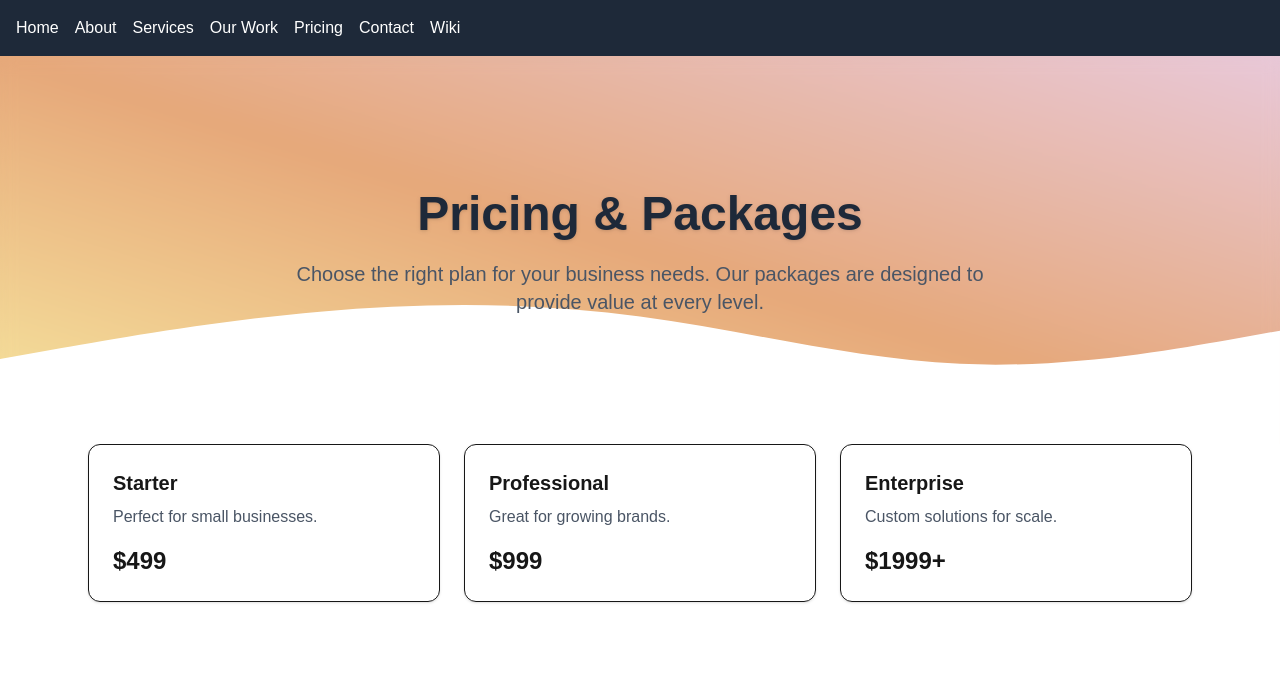
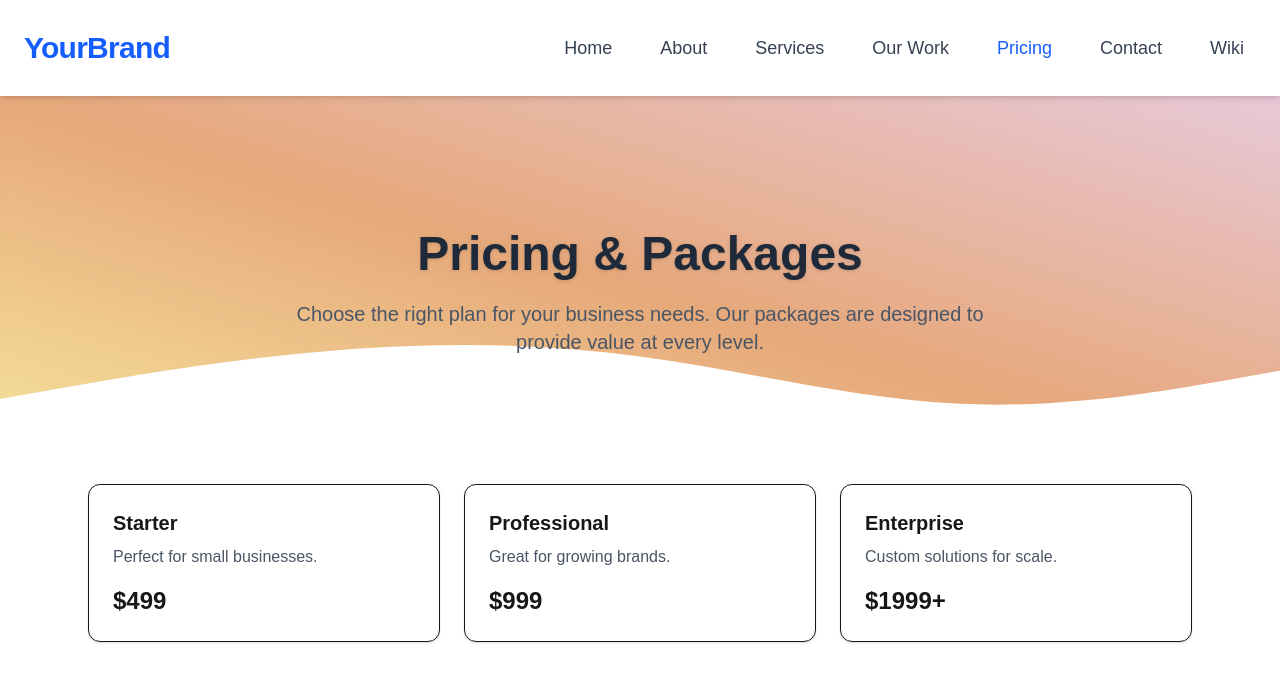
Before and after one commit to judeandy1999/vamossy.com, a Next.js app: page /pricing in a window 1280 px wide. Shown: the top 682 px of the page. Built offline with nearby package versions, Linux system fonts and the light colour scheme.

Commit message:
Refactor NavBar component for improved layout and navigation experience

```diff
--- a/components/navbar.jsx
+++ b/components/navbar.jsx
@@ -1,15 +1,37 @@
+"use client";
 import Link from 'next/link';
+import { usePathname } from 'next/navigation';
 
 export default function NavBar() {
+  const pathname = usePathname(); // Correctly use `usePathname` for the current route
+  const navItems = [
+    { name: 'Home', href: '/' },
+    { name: 'About', href: '/about' },
+    { name: 'Services', href: '/services' },
+    { name: 'Our Work', href: '/our-work' },
+    { name: 'Pricing', href: '/pricing' },
+    { name: 'Contact', href: '/contact' },
+    { name: 'Wiki', href: '/blog' },
+  ];
+
   return (
-    <nav className="flex gap-4 p-4 bg-gray-800 text-white">
-      <Link href="/">Home</Link>
-      <Link href="/about">About</Link>
-      <Link href="/services">Services</Link>
-      <Link href="/our-work">Our Work</Link>
-      <Link href="/pricing">Pricing</Link>
-      <Link href="/contact">Contact</Link>
-      <Link href="/blog">Wiki</Link>
-    </nav>
+    <header className="bg-white shadow-md sticky top-0 z-50">
+      <div className="max-w-7xl mx-auto px-6 py-6 flex justify-between items-center h-24">
+        <h1 className="text-3xl font-bold text-blue-600 tracking-tight">YourBrand</h1>
+        <nav className="flex gap-6 items-center">
+          {navItems.map((item) => (
+            <Link
+              key={item.name}
+              href={item.href}
+              className={`relative text-lg font-medium px-3 py-2 rounded transition-all duration-300
+                ${pathname === item.href ? 'text-blue-600' : 'text-gray-700 hover:text-blue-600'}
+                before:content-[''] before:absolute before:-bottom-1 before:left-0 before:h-[2px] before:w-full before:scale-x-0 before:bg-blue-600 before:origin-left before:transition-transform before:duration-300 hover:before:scale-x-100`
+              }>
+              {item.name}
+            </Link>
+          ))}
+        </nav>
+      </div>
+    </header>
   );
 }
```
